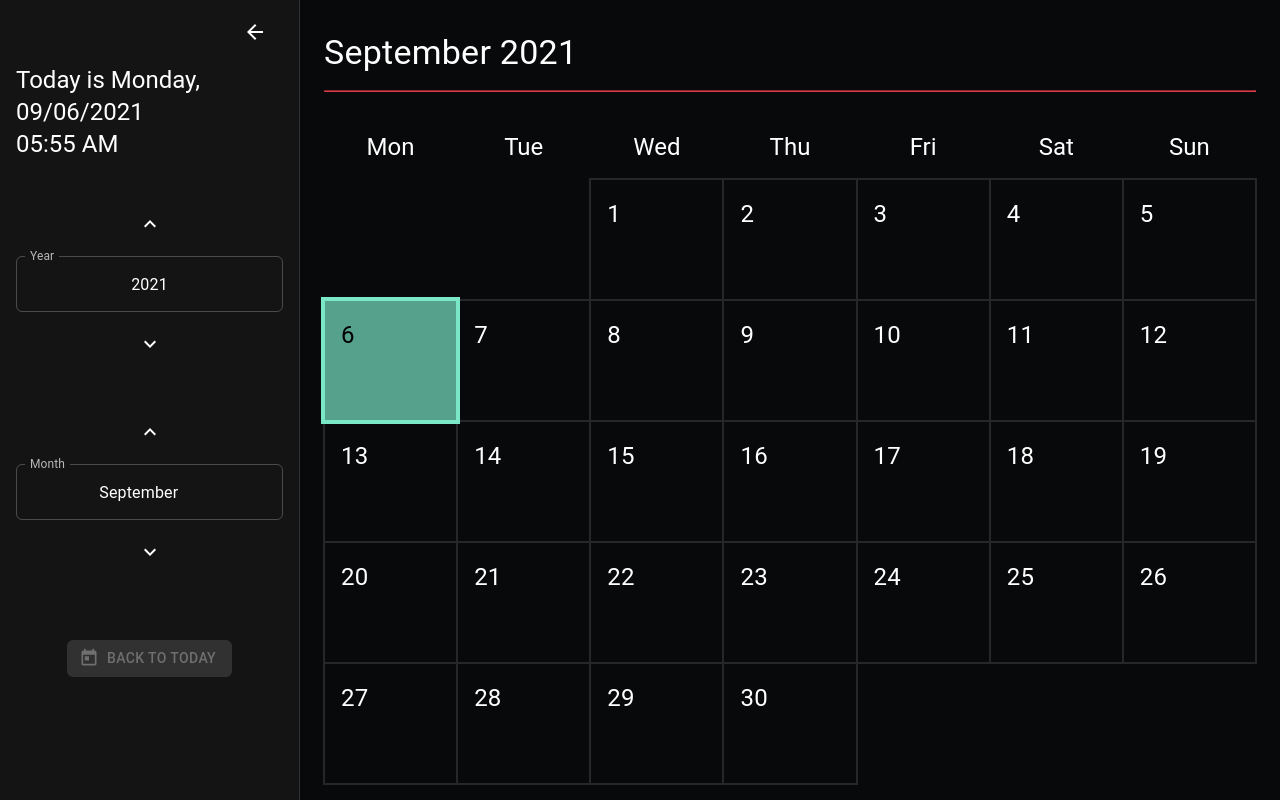
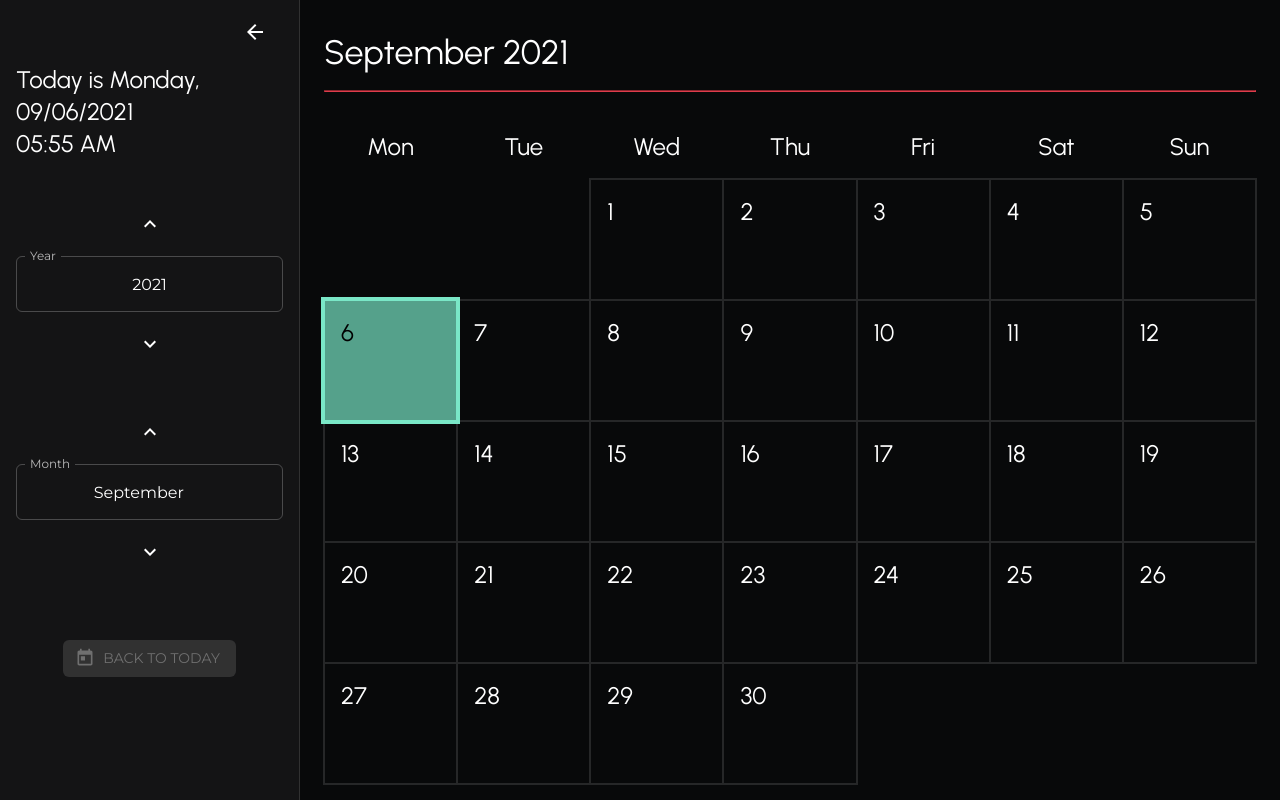
Before and after one commit to nicholas-roether/todate, a Next.js app: page / in a window 1280 px wide. Built offline with nearby package versions, Linux system fonts and the light colour scheme.

Commit message:
fix some fonts and add japanese font support

```diff
--- a/pages/_document.tsx
+++ b/pages/_document.tsx
@@ -10,8 +10,24 @@ class MyDocument extends Document {
 
 	render() {
 		return (
-			<Html>
-				<Head>{/* TODO: PWA & metadata */}</Head>
+			// TODO dynamically change language
+			<Html lang="en">
+				<Head>
+					{/* TODO: PWA & metadata */}
+					<link
+						rel="preconnect"
+						href="https://fonts.googleapis.com"
+					/>
+					<link
+						rel="preconnect"
+						href="https://fonts.gstatic.com"
+						crossOrigin="anonymous"
+					/>
+					<link
+						href="https://fonts.googleapis.com/css2?family=Montserrat:ital,wght@0,400;0,700;1,400;1,700&family=Urbanist:ital,wght@0,400;0,700;1,400;1,700&family=Noto+Sans+JP:wght@300;500&display=swap"
+						rel="stylesheet"
+					/>
+				</Head>
 				<body>
 					<Main />
 					<NextScript />
--- a/src/frontend/components/main_view/calendar_view/calendar_view_tile.tsx
+++ b/src/frontend/components/main_view/calendar_view/calendar_view_tile.tsx
@@ -5,9 +5,6 @@ import { EventHandler } from "react";
 import { useIntl } from "react-intl";
 
 const useStyles = makeStyles((theme) => ({
-	dayText: {
-		fontSize: theme.typography.h5.fontSize
-	},
 	main: {
 		marginTop: theme.spacing(1)
 	},
@@ -68,7 +65,7 @@ const CalendarViewTile = ({
 			onClick={onClick}
 		>
 			<CardContent>
-				<Typography className={classes.dayText}>{dayText}</Typography>
+				<Typography variant="h5">{dayText}</Typography>
 				<main className={classes.main}>{children}</main>
 			</CardContent>
 		</Card>
--- a/src/frontend/themes/default.ts
+++ b/src/frontend/themes/default.ts
@@ -1,4 +1,8 @@
 import { createTheme } from "@material-ui/core";
+
+const headingOverride = {
+	fontFamily: "'Urbanist', 'Noto Sans JP', sans-serif"
+};
 
 const defaultTheme = createTheme({
 	palette: {
@@ -21,6 +25,20 @@ const defaultTheme = createTheme({
 	},
 	shape: {
 		borderRadius: 6
+	},
+	typography: {
+		fontFamily: "'Montserrat', 'Noto Sans JP', sans-serif",
+		fontWeightRegular: 300
+	},
+	overrides: {
+		MuiTypography: {
+			h1: headingOverride,
+			h2: headingOverride,
+			h3: headingOverride,
+			h4: headingOverride,
+			h5: headingOverride,
+			h6: headingOverride
+		}
 	}
 });
 
--- a/styles/base.css
+++ b/styles/base.css
@@ -2,9 +2,7 @@ html,
 body {
 	padding: 0;
 	margin: 0;
-	/* TODO: change to actual font */
-	font-family: -apple-system, BlinkMacSystemFont, Segoe UI, Roboto, Oxygen,
-		Ubuntu, Cantarell, Fira Sans, Droid Sans, Helvetica Neue, sans-serif;
+	font-family: 'Montserrat', 'Noto Sans JP', sans-serif;
 }
 
 * {
```
